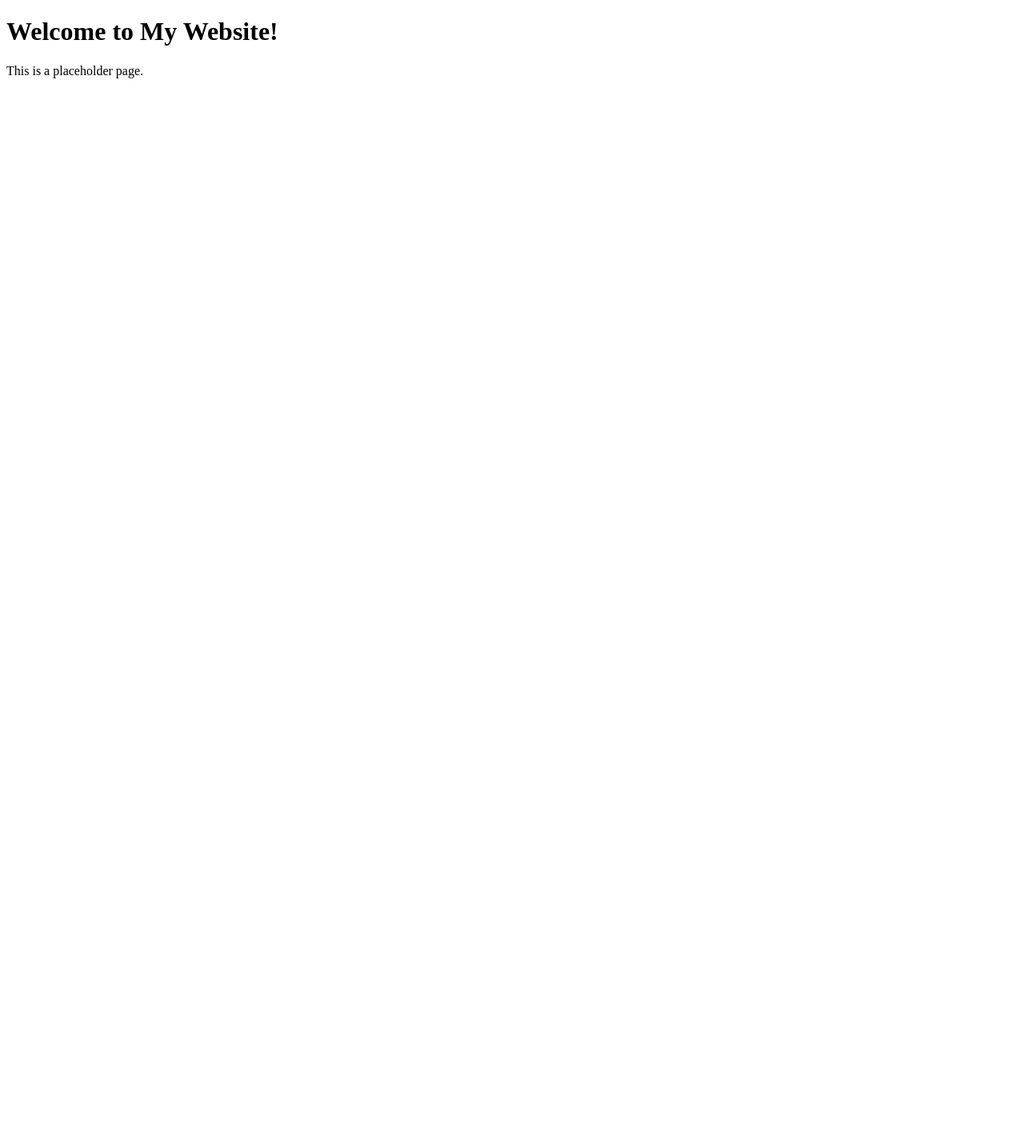
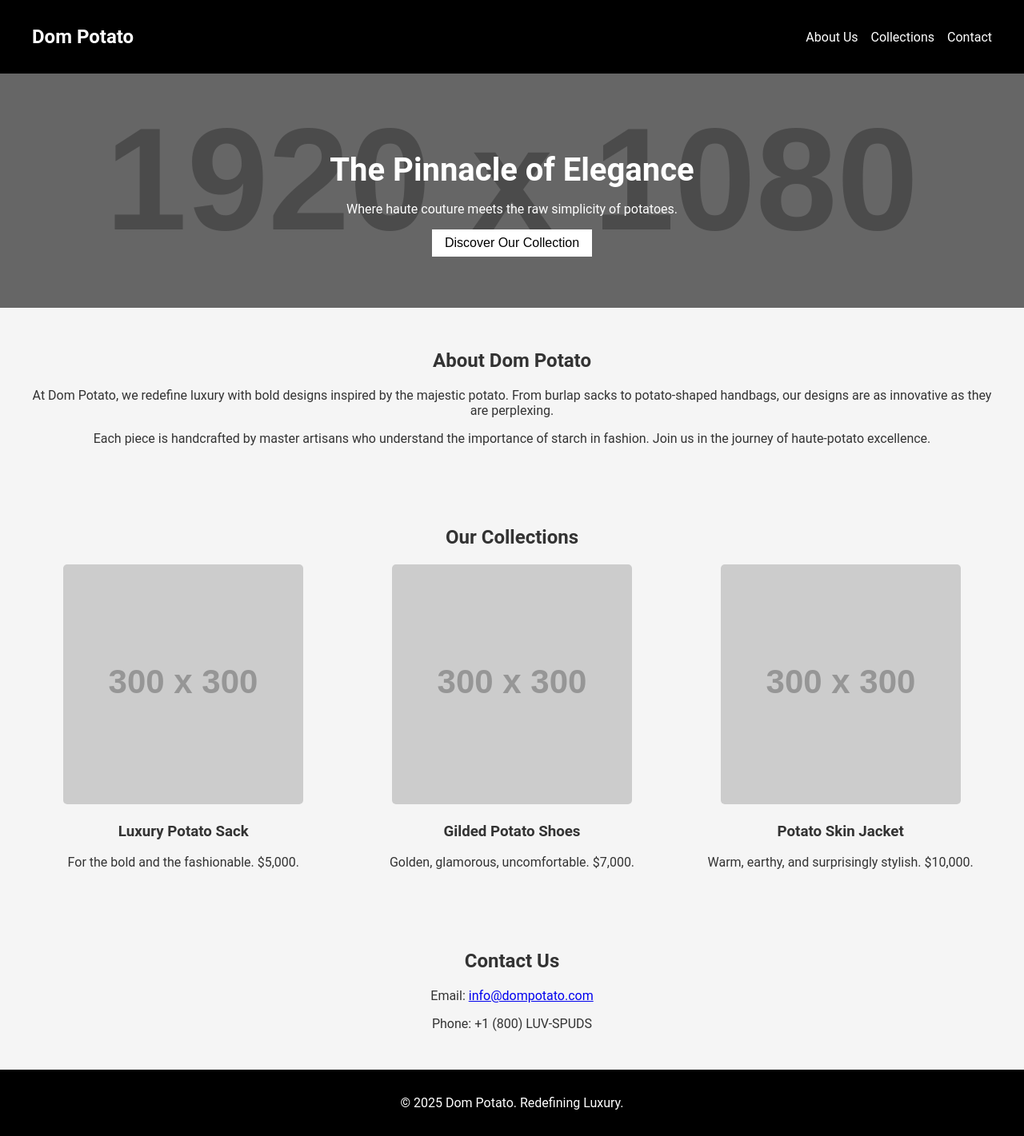
Before and after one commit to squid-zombie/dompotato, a plain HTML site: page index.html in a window 1280 px wide. Shown: the whole page at 80% size. Before the commit the page ends 800 px from the top, so only its background shows below. Drawn offline with Linux system fonts and the light colour scheme; placeholder pictures from the web are drawn by us.

Commit message:
potato 1

```diff
--- a/index.html
+++ b/index.html
@@ -1,12 +1,80 @@
 <!DOCTYPE html>
 <html lang="en">
 <head>
-    <meta charset="UTF-8">
-    <meta name="viewport" content="width=device-width, initial-scale=1.0">
-    <title>My Website</title>
+  <meta charset="UTF-8">
+  <meta name="viewport" content="width=device-width, initial-scale=1.0">
+  <title>Dom Potato - Luxury Redefined</title>
+  <link rel="stylesheet" href="style.css">
 </head>
 <body>
-    <h1>Welcome to My Website!</h1>
-    <p>This is a placeholder page.</p>
+  <header>
+    <div class="container">
+      <h1 class="logo">Dom Potato</h1>
+      <nav>
+        <ul>
+          <li><a href="#about">About Us</a></li>
+          <li><a href="#collections">Collections</a></li>
+          <li><a href="#contact">Contact</a></li>
+        </ul>
+      </nav>
+    </div>
+  </header>
+
+  <section class="hero">
+    <div class="hero-content">
+      <h2>The Pinnacle of Elegance</h2>
+      <p>Where haute couture meets the raw simplicity of potatoes.</p>
+      <button onclick="showAlert()">Discover Our Collection</button>
+    </div>
+  </section>
+
+  <section id="about" class="about">
+    <div class="container">
+      <h2>About Dom Potato</h2>
+      <p>
+        At Dom Potato, we redefine luxury with bold designs inspired by the majestic potato. From burlap sacks to potato-shaped handbags, our designs are as innovative as they are perplexing.
+      </p>
+      <p>
+        Each piece is handcrafted by master artisans who understand the importance of starch in fashion. Join us in the journey of haute-potato excellence.
+      </p>
+    </div>
+  </section>
+
+  <section id="collections" class="collections">
+    <div class="container">
+      <h2>Our Collections</h2>
+      <div class="collection-grid">
+        <div class="collection-item">
+          <img src="https://via.placeholder.com/300" alt="Luxury Potato Sack">
+          <h3>Luxury Potato Sack</h3>
+          <p>For the bold and the fashionable. $5,000.</p>
+        </div>
+        <div class="collection-item">
+          <img src="https://via.placeholder.com/300" alt="Gilded Potato Shoes">
+          <h3>Gilded Potato Shoes</h3>
+          <p>Golden, glamorous, uncomfortable. $7,000.</p>
+        </div>
+        <div class="collection-item">
+          <img src="https://via.placeholder.com/300" alt="Potato Skin Jacket">
+          <h3>Potato Skin Jacket</h3>
+          <p>Warm, earthy, and surprisingly stylish. $10,000.</p>
+        </div>
+      </div>
+    </div>
+  </section>
+
+  <section id="contact" class="contact">
+    <div class="container">
+      <h2>Contact Us</h2>
+      <p>Email: <a href="mailto:info@dompotato.com">info@dompotato.com</a></p>
+      <p>Phone: +1 (800) LUV-SPUDS</p>
+    </div>
+  </section>
+
+  <footer>
+    <p>&copy; 2025 Dom Potato. Redefining Luxury.</p>
+  </footer>
+
+  <script src="script.js"></script>
 </body>
 </html>
--- a/script.js
+++ b/script.js
@@ -0,0 +1,3 @@
+function showAlert() {
+    alert("Prepare yourself for the finest in haute-potato fashion.");
+  }
--- a/style.css
+++ b/style.css
@@ -0,0 +1,89 @@
+body {
+    font-family: 'Roboto', sans-serif;
+    margin: 0;
+    color: #333;
+    background-color: #f5f5f5;
+  }
+
+  header {
+    background-color: #000;
+    color: #fff;
+    padding: 1rem 0;
+  }
+
+  header .container {
+    display: flex;
+    justify-content: space-between;
+    align-items: center;
+    max-width: 1200px;
+    margin: 0 auto;
+    padding: 0 1rem;
+  }
+
+  .logo {
+    font-size: 1.5rem;
+    font-weight: bold;
+  }
+
+  nav ul {
+    list-style: none;
+    display: flex;
+    gap: 1rem;
+    margin: 0;
+    padding: 0;
+  }
+
+  nav ul li a {
+    color: #fff;
+    text-decoration: none;
+    font-size: 1rem;
+  }
+
+  .hero {
+    background: linear-gradient(rgba(0, 0, 0, 0.5), rgba(0, 0, 0, 0.5)), url('https://via.placeholder.com/1920x1080') center/cover no-repeat;
+    color: #fff;
+    text-align: center;
+    padding: 4rem 1rem;
+  }
+
+  .hero h2 {
+    font-size: 2.5rem;
+    margin-bottom: 1rem;
+  }
+
+  .hero button {
+    background-color: #fff;
+    color: #000;
+    padding: 0.5rem 1rem;
+    border: none;
+    cursor: pointer;
+    font-size: 1rem;
+  }
+
+  section {
+    padding: 2rem 1rem;
+  }
+
+  .container {
+    max-width: 1200px;
+    margin: 0 auto;
+    text-align: center;
+  }
+
+  .collection-grid {
+    display: grid;
+    grid-template-columns: repeat(auto-fit, minmax(300px, 1fr));
+    gap: 2rem;
+  }
+
+  .collection-item img {
+    max-width: 100%;
+    border-radius: 5px;
+  }
+
+  footer {
+    background-color: #000;
+    color: #fff;
+    text-align: center;
+    padding: 1rem 0;
+  }
```
